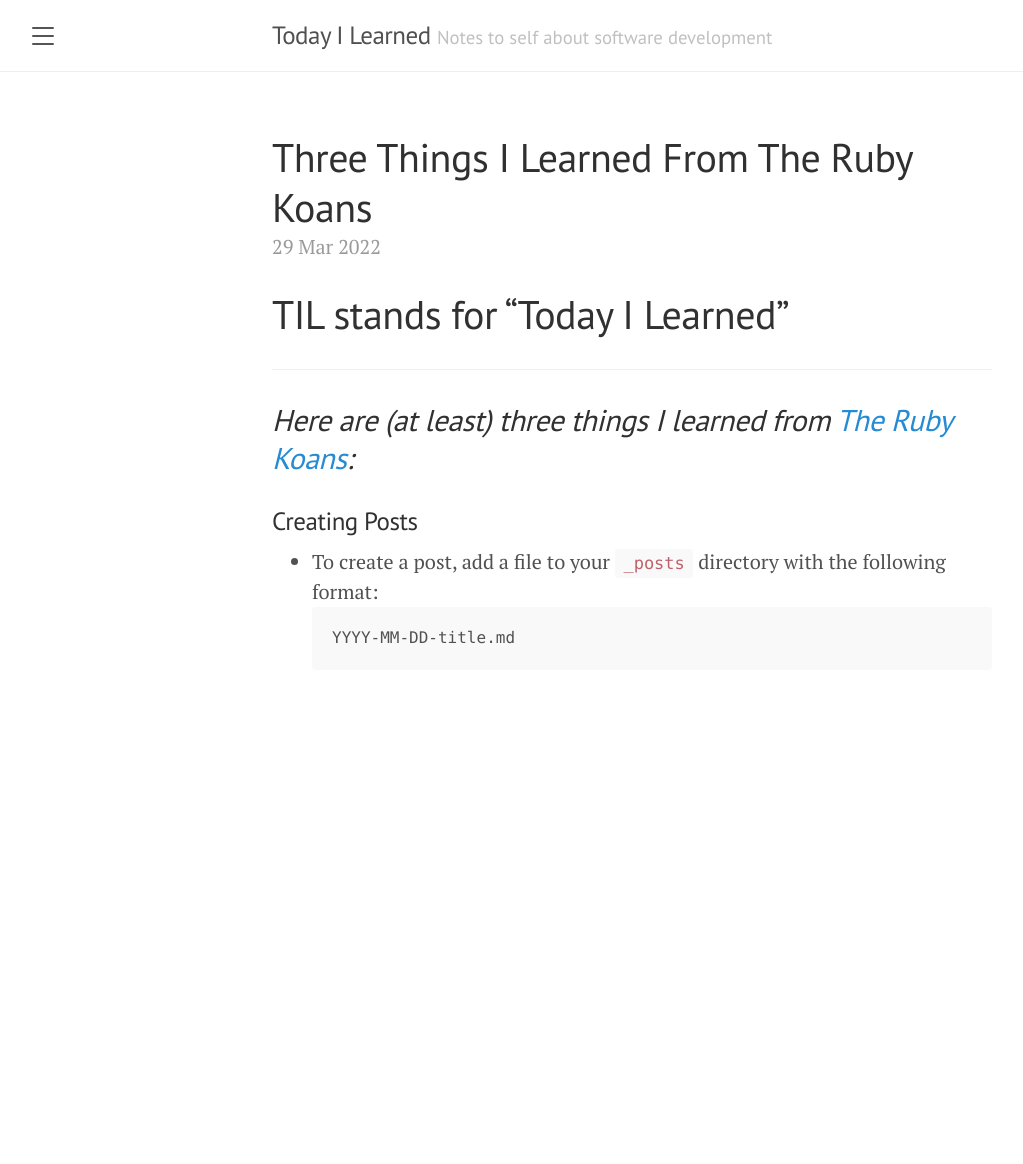
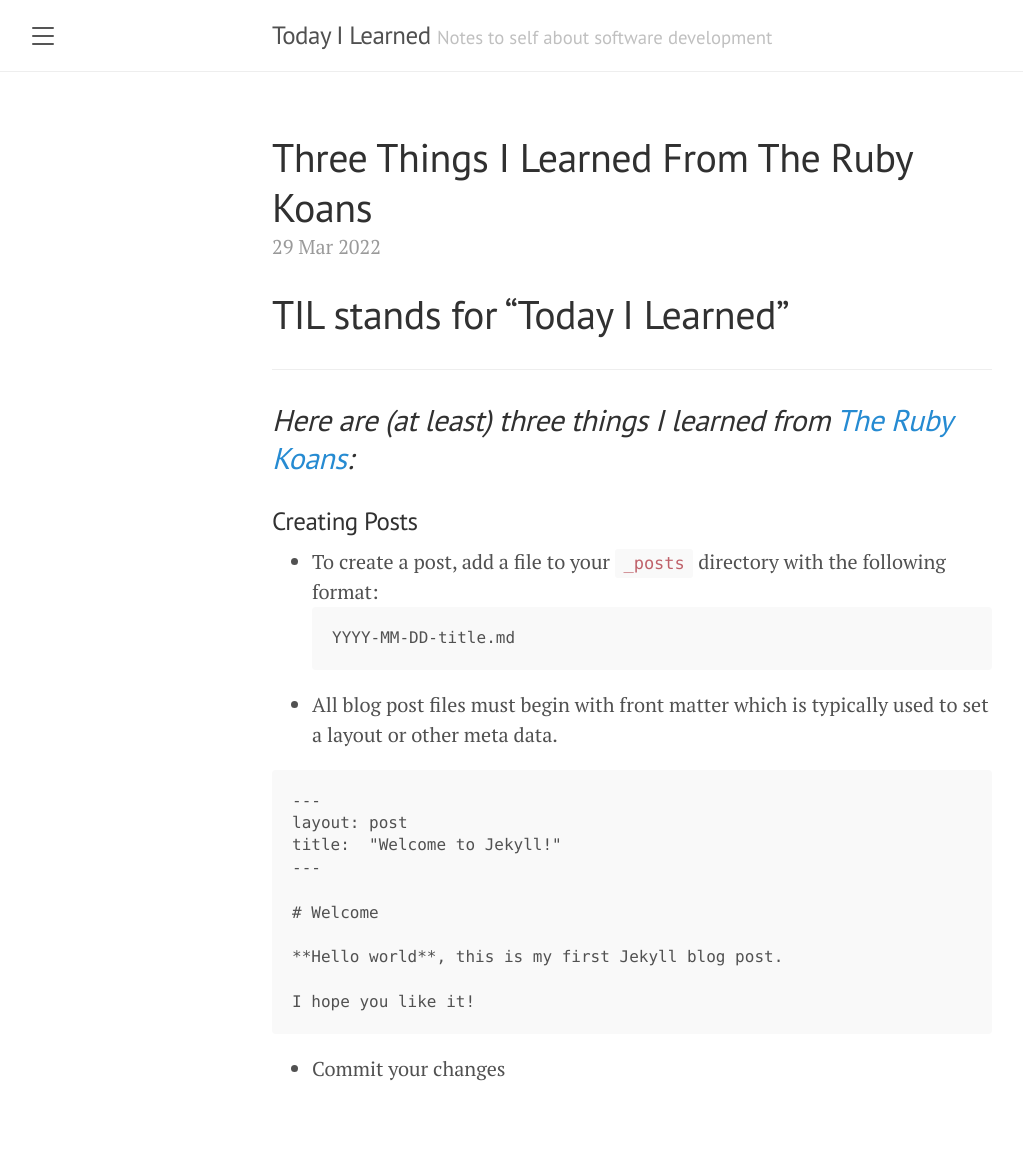
Before and after one commit to KevinDelaFuente/til, a Jekyll site: the page built from _posts/2022-03-29-three-things-i-learned-from-the-ruby-koans.md, in a window 1280 px wide. Shown: the whole page, without its empty margins (8-1031 px from the left). Built offline with Jekyll 4.4.1, drawn with Linux system fonts in a browser that asks for light colours; our own code applies the rules of GitHub Pages for plain Markdown files; before the commit the page ends 900 px from its top, so only the background shows below that.

Commit message:
Update 2022-03-29-three-things-i-learned-from-the-ruby-koans.md
added layout bullet

````diff
--- a/_posts/2022-03-29-three-things-i-learned-from-the-ruby-koans.md
+++ b/_posts/2022-03-29-three-things-i-learned-from-the-ruby-koans.md
@@ -7,3 +7,18 @@
 ```
 YYYY-MM-DD-title.md
 ```
+- All blog post files must begin with front matter which is typically used to set a layout or other meta data.
+
+```
+---
+layout: post
+title:  "Welcome to Jekyll!"
+---
+
+# Welcome
+
+**Hello world**, this is my first Jekyll blog post.
+
+I hope you like it!
+```
+- Commit your changes
````
